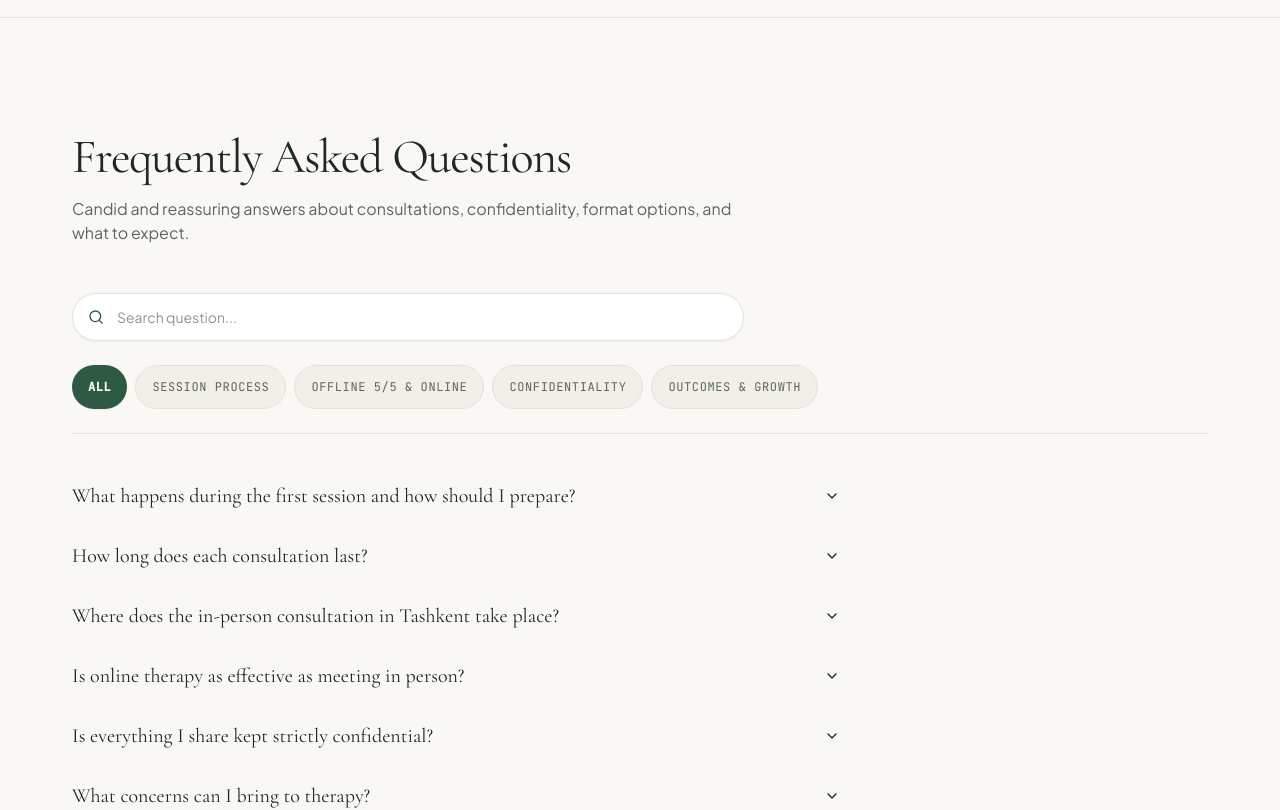
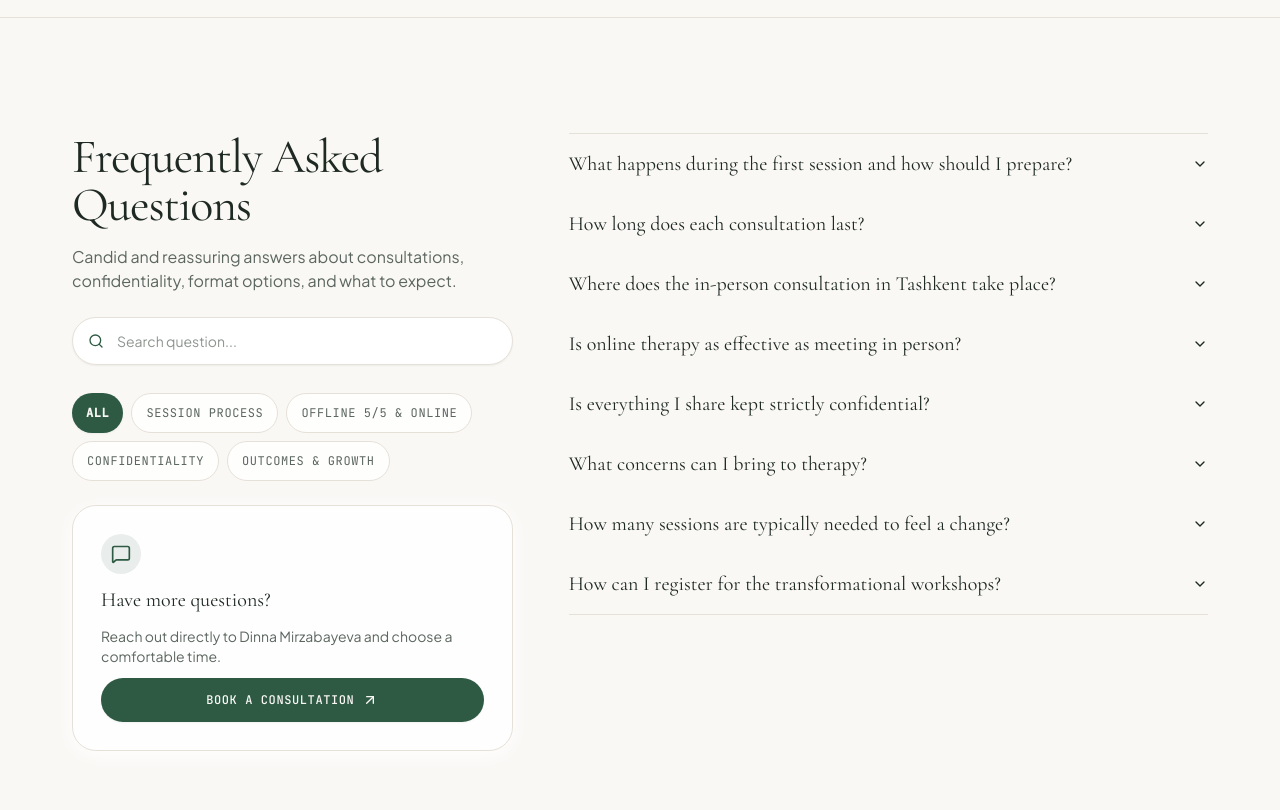
Before and after one commit to asadbekumarov/dinna, a Next.js app: page /en in a window 1280 px wide. Shown: the part 6480-7290 px from the top of the page. Built offline with nearby package versions, Linux system fonts and the light colour scheme; no server answers.

Commit message:
fix(faq): redesign into balanced 2-column layout to eliminate empty right space

```diff
--- a/src/components/sections/FAQ.tsx
+++ b/src/components/sections/FAQ.tsx
@@ -4,7 +4,8 @@ import React, { useState, useMemo } from "react";
 import { useTranslations, useLocale } from "next-intl";
 import { FAQSkeleton } from "@/components/ui/skeletons";
 import { Input } from "@/components/ui/input";
-import { Search, X } from "lucide-react";
+import { Search, X, MessageSquare, ArrowUpRight } from "lucide-react";
+import { useApplyModal } from "@/features/apply/context/ApplyModalContext";
 import {
   Accordion,
   AccordionItem,
@@ -31,6 +32,7 @@ export function FAQ({ isLoading = false }: FAQProps = {}) {
   const t = useTranslations("faq");
   const locale = useLocale();
   const isUz = locale === "uz";
+  const { openApply } = useApplyModal();
 
   const [searchQuery, setSearchQuery] = useState("");
   const [selectedCategory, setSelectedCategory] = useState<CategoryKey>("all");
@@ -45,7 +47,7 @@ export function FAQ({ isLoading = false }: FAQProps = {}) {
       },
       {
         id: "q2",
-        category: "systematization",
+        category: "mentorship",
         question: t("items.1.question"),
         answer: t("items.1.answer"),
       },
@@ -57,7 +59,7 @@ export function FAQ({ isLoading = false }: FAQProps = {}) {
       },
       {
         id: "q4",
-        category: "consulting",
+        category: "guarantees",
         question: t("items.3.question"),
         answer: t("items.3.answer"),
       },
@@ -114,25 +116,31 @@ export function FAQ({ isLoading = false }: FAQProps = {}) {
     return <FAQSkeleton />;
   }
 
+  const handleOpenConsultation = () => {
+    openApply({ defaultPlan: "Individual psixologik konsultatsiya" });
+  };
+
   return (
     <section
       id="faq"
+      aria-label={t("headline")}
       className="scroll-mt-20 py-[var(--section-y)] border-b border-border bg-cream text-charcoal relative overflow-x-clip"
     >
       <div className="max-w-[1200px] mx-auto px-5 sm:px-8 relative z-10">
-        {/* Section Header */}
-        <div className="max-w-3xl mb-10 sm:mb-12">
+        <div className="grid grid-cols-1 lg:grid-cols-12 gap-10 lg:gap-14 items-start">
+          {/* Left Column (Sticky Sidebar on Desktop): Header, Search, Categories, and Help Card */}
+          <div className="lg:col-span-5 lg:sticky lg:top-28 space-y-6">
+            <div>
               <h2 className="text-3xl sm:text-4xl lg:text-5xl font-serif font-normal text-charcoal tracking-tight leading-[1.16]">
                 {isUz ? t("headlineUz") : t("headline")}
               </h2>
 
-          <p className="text-sm sm:text-base text-charcoal-muted font-normal leading-relaxed mt-4 max-w-2xl">
+              <p className="text-sm sm:text-base text-charcoal-muted font-normal leading-relaxed mt-4">
                 {t("lede")}
               </p>
             </div>
 
-        {/* Search Bar (text-base / 16px to prevent iOS auto-zoom) */}
-        <div className="max-w-2xl mb-6">
+            {/* Search Bar */}
             <div className="relative flex items-center">
               <span className="absolute left-4 pointer-events-none text-sage flex items-center justify-center" aria-hidden="true">
                 <Search className="w-4 h-4 text-sage" />
@@ -158,10 +166,9 @@ export function FAQ({ isLoading = false }: FAQProps = {}) {
                 </button>
               )}
             </div>
-        </div>
 
-        {/* Horizontal Scrollable Category Chips */}
-        <div className="flex items-center gap-2 overflow-x-auto no-scrollbar pb-6 mb-8 border-b border-border">
+            {/* Category Filter Chips */}
+            <div className="flex flex-wrap gap-2 pt-1">
               {categories.map((cat) => {
                 const isSelected = selectedCategory === cat.key;
                 return (
@@ -169,10 +176,10 @@ export function FAQ({ isLoading = false }: FAQProps = {}) {
                     key={cat.key}
                     type="button"
                     onClick={() => setSelectedCategory(cat.key)}
-                className={`min-h-[44px] px-4 rounded-full font-mono text-xs uppercase tracking-wider transition-all whitespace-nowrap cursor-pointer shrink-0 flex items-center justify-center ${
+                    className={`min-h-[40px] px-3.5 py-1.5 rounded-full font-mono text-xs uppercase tracking-wider transition-all whitespace-nowrap cursor-pointer flex items-center justify-center ${
                       isSelected
                         ? "bg-sage text-cream shadow-sm font-semibold"
-                    : "bg-cream-200 hover:bg-cream-300 text-charcoal-muted hover:text-charcoal border border-border"
+                        : "bg-white/80 hover:bg-cream-200 text-charcoal-muted hover:text-charcoal border border-border"
                     }`}
                   >
                     {cat.label}
@@ -181,17 +188,39 @@ export function FAQ({ isLoading = false }: FAQProps = {}) {
               })}
             </div>
 
-        {/* Accordion List (min-h-[56px] trigger) */}
-        <div className="max-w-3xl">
+            {/* Assistance Card (Desktop only in left column) */}
+            <div className="hidden lg:block bg-white/85 border border-border rounded-2xl p-6 sm:p-7 shadow-card space-y-3 mt-4">
+              <div className="w-10 h-10 rounded-full bg-sage/10 text-sage flex items-center justify-center">
+                <MessageSquare className="w-5 h-5 text-sage" />
+              </div>
+              <h3 className="font-serif text-xl font-normal text-charcoal">
+                {t("bottomCard.title")}
+              </h3>
+              <p className="text-xs sm:text-sm text-charcoal-muted leading-relaxed">
+                {t("bottomCard.description")}
+              </p>
+              <button
+                type="button"
+                onClick={handleOpenConsultation}
+                className="inline-flex items-center justify-center gap-2 min-h-[44px] px-5 py-2.5 rounded-full bg-sage text-cream font-mono text-xs uppercase tracking-wider hover:bg-sage-dark transition-all shadow-sm font-medium w-full cursor-pointer"
+              >
+                <span>{t("bottomCard.cta")}</span>
+                <ArrowUpRight className="w-4 h-4" />
+              </button>
+            </div>
+          </div>
+
+          {/* Right Column: Accordion Questions */}
+          <div className="lg:col-span-7">
             {filteredItems.length === 0 ? (
-            <div className="py-12 text-center text-charcoal-muted font-mono text-sm">
-              Hech qanday savol topilmadi.
+              <div className="py-14 text-center text-charcoal-muted font-mono text-sm bg-white/60 rounded-2xl border border-dashed border-border p-8">
+                {t("noResults")}
               </div>
             ) : (
-            <Accordion type="single" collapsible className="w-full divide-y divide-border border-b border-border">
+              <Accordion type="single" collapsible className="w-full divide-y divide-border border-y border-border">
                 {filteredItems.map((item) => (
                   <AccordionItem key={item.id} value={item.id} className="border-none">
-                  <AccordionTrigger className="min-h-[56px] py-4 text-left font-serif text-lg sm:text-xl font-normal text-charcoal hover:text-sage transition-colors">
+                    <AccordionTrigger className="min-h-[60px] py-4 text-left font-serif text-lg sm:text-xl font-normal text-charcoal hover:text-sage transition-colors">
                       {item.question}
                     </AccordionTrigger>
                     <AccordionContent className="pb-5 text-sm sm:text-base text-charcoal-muted font-normal leading-relaxed">
@@ -201,6 +230,28 @@ export function FAQ({ isLoading = false }: FAQProps = {}) {
                 ))}
               </Accordion>
             )}
+
+            {/* Assistance Card (Mobile / Tablet only, below questions) */}
+            <div className="block lg:hidden bg-white/85 border border-border rounded-2xl p-6 sm:p-7 shadow-card space-y-3 mt-8">
+              <div className="w-10 h-10 rounded-full bg-sage/10 text-sage flex items-center justify-center">
+                <MessageSquare className="w-5 h-5 text-sage" />
+              </div>
+              <h3 className="font-serif text-xl font-normal text-charcoal">
+                {t("bottomCard.title")}
+              </h3>
+              <p className="text-xs sm:text-sm text-charcoal-muted leading-relaxed">
+                {t("bottomCard.description")}
+              </p>
+              <button
+                type="button"
+                onClick={handleOpenConsultation}
+                className="inline-flex items-center justify-center gap-2 min-h-[44px] px-5 py-2.5 rounded-full bg-sage text-cream font-mono text-xs uppercase tracking-wider hover:bg-sage-dark transition-all shadow-sm font-medium w-full cursor-pointer"
+              >
+                <span>{t("bottomCard.cta")}</span>
+                <ArrowUpRight className="w-4 h-4" />
+              </button>
+            </div>
+          </div>
         </div>
       </div>
     </section>
--- a/src/components/ui/skeletons/FAQSkeleton.tsx
+++ b/src/components/ui/skeletons/FAQSkeleton.tsx
@@ -5,54 +5,35 @@ export function FAQSkeleton() {
   return (
     <section
       aria-hidden="true"
-      className="scroll-mt-20 py-14 sm:py-20 border-b border-border bg-cream relative overflow-hidden"
+      className="scroll-mt-20 py-[var(--section-y)] border-b border-border bg-cream relative overflow-hidden"
     >
-      <div className="max-w-[1360px] mx-auto px-6 md:px-12">
-        {/* Header */}
-        <div className="max-w-2xl mb-12 space-y-4">
-          <div className="flex items-center gap-4">
-            <span className="w-8 h-[1px] bg-sage/40" />
-            <Skeleton className="w-36 h-3.5 font-mono" />
+      <div className="max-w-[1200px] mx-auto px-5 sm:px-8">
+        <div className="grid grid-cols-1 lg:grid-cols-12 gap-10 lg:gap-14 items-start">
+          {/* Left Column Skeleton */}
+          <div className="lg:col-span-5 space-y-6">
+            <Skeleton className="w-3/4 h-10 sm:h-12" />
+            <Skeleton className="w-full h-16" />
+            <Skeleton className="w-full h-12 rounded-full" />
+            <div className="flex flex-wrap gap-2">
+              {[1, 2, 3, 4, 5].map((i) => (
+                <Skeleton key={i} className="w-24 h-9 rounded-full" />
+              ))}
+            </div>
+            <Skeleton className="w-full h-44 rounded-2xl hidden lg:block" />
           </div>
-          <Skeleton className="w-[85%] h-10 sm:h-12" />
-          <Skeleton className="w-full h-4 mt-2" />
-        </div>
 
-        {/* 4 Category Cards Grid */}
-        <div className="grid grid-cols-2 md:grid-cols-4 gap-4 mb-10">
-          {[1, 2, 3, 4].map((cat) => (
-            <div
-              key={cat}
-              className="p-5 rounded-xl border border-border bg-cream-200/50 space-y-3"
-            >
-              <div className="flex items-center justify-between">
-                <Skeleton className="w-8 h-8 rounded-lg" />
-                <Skeleton className="w-10 h-3" />
+          {/* Right Column Skeleton */}
+          <div className="lg:col-span-7 space-y-4">
+            {[1, 2, 3, 4, 5, 6].map((item) => (
+              <div
+                key={item}
+                className="py-5 border-b border-border flex items-center justify-between gap-4"
+              >
+                <Skeleton className="w-3/4 h-6" />
+                <Skeleton className="w-6 h-6 rounded-full shrink-0" />
               </div>
-              <Skeleton className="w-24 h-4" />
-            </div>
-          ))}
-        </div>
-
-        {/* Search Bar Skeleton */}
-        <div className="relative mb-10 max-w-xl">
-          <Skeleton className="w-full h-12 rounded-xl border border-border bg-cream-200/50" />
-        </div>
-
-        {/* FAQ Accordion Items (5 items) */}
-        <div className="space-y-3">
-          {[1, 2, 3, 4, 5].map((item) => (
-            <div
-              key={item}
-              className="p-6 rounded-xl border border-border bg-cream-200/50 flex items-center justify-between gap-4"
-            >
-              <div className="space-y-2 flex-1">
-                <Skeleton className="w-12 h-3 font-mono opacity-60" />
-                <Skeleton className="w-3/4 h-5" />
-              </div>
-              <Skeleton className="w-8 h-8 rounded-full flex-shrink-0" />
-            </div>
-          ))}
+            ))}
+          </div>
         </div>
       </div>
     </section>
```
Lines whose indentation alone changed are shown as unchanged.
